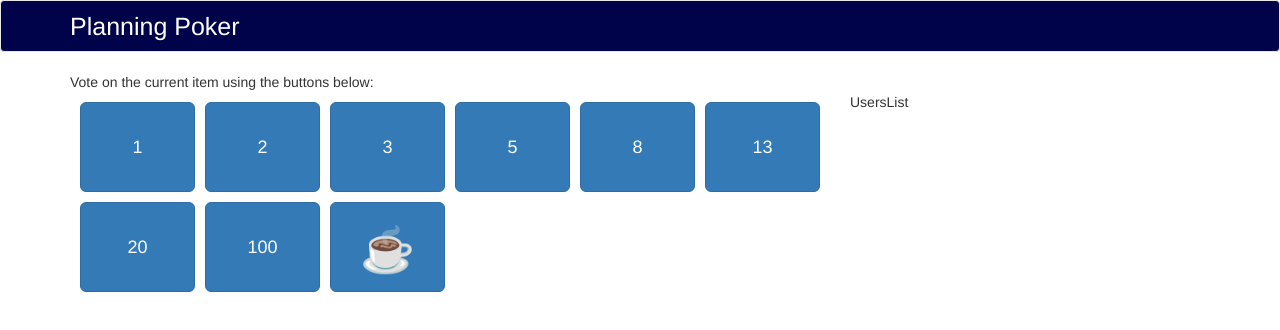
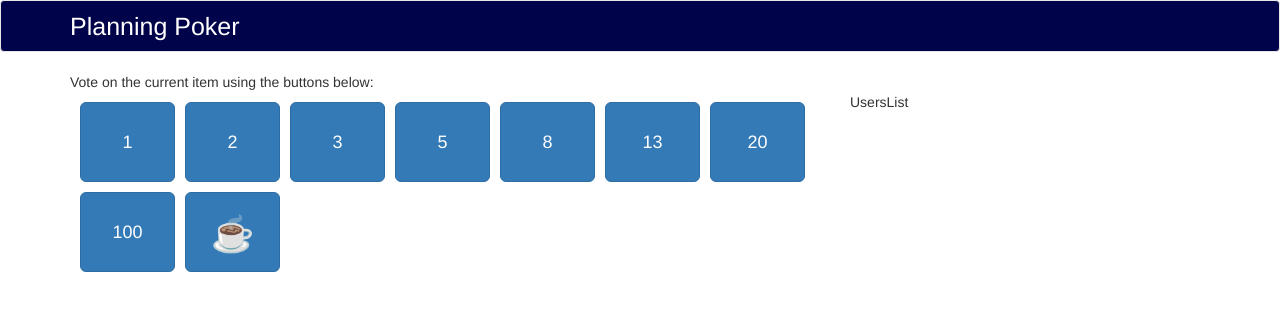
Before and after one commit to richashworth/planningpoker, a React (Create React App) app in the folder ui/: page /vote in a window 1280 px wide. Shown: the top 330 px of the page. Built offline with nearby package versions, Linux system fonts and the light colour scheme.

Commit message:
button styling

```diff
--- a/ui/src/pages/Vote.js
+++ b/ui/src/pages/Vote.js
@@ -23,12 +23,12 @@ class Vote extends Component {
     const CoffeeSymbol = '\u2615';
 
     const CoffeeBreakBtn = (
-      <button type="button" className="btn btn-primary btn-lg"
+      <button type="button" className="btn btn-primary btn-lg coffee"
         onClick={() => this.props.vote(
                 this.props.playerName, this.props.sessionId, CoffeeSymbol,
                 () => this.props.history.push('/results')
               )}>
-              <div style={{fontSize: '44px'}}>
+              <div>
                 {CoffeeSymbol}
               </div>
             </button>
--- a/ui/src/styles/Vote.css
+++ b/ui/src/styles/Vote.css
@@ -1,7 +1,11 @@
 .btn {
-    width: 115px;
+    width: 95px;
     padding: 18px;
     margin-left: 10px;
     margin-top: 10px;
-    height: 90px;
+    height: 80px;
 }
+
+.coffee {
+  font-size: 35px;
+}
```
